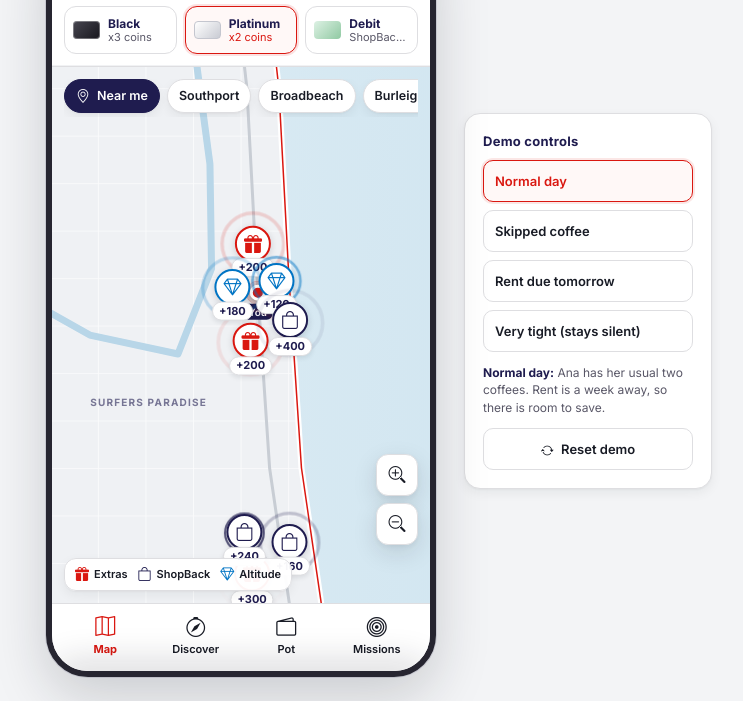
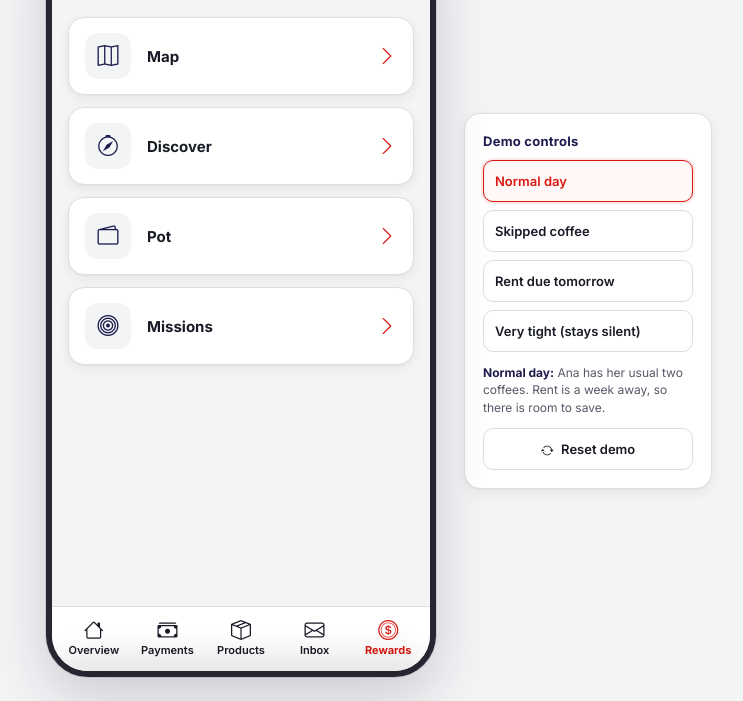
Before and after one commit to AnithaGandham8/Westpac-Treasure-Map, a plain HTML site: page index.html in a window 1280 px wide. Shown: the part 99-800 px from the top of the page, without its empty margins (261-1004 px from the left). Drawn offline with Linux system fonts and the light colour scheme.

Commit message:
redesing

```diff
--- a/app.js
+++ b/app.js
@@ -757,7 +757,13 @@
 
   /* ======================= 9. tabs, demo, init ======================= */
   function showTab(id) {
-    $$('.tab').forEach((t) => t.classList.toggle('is-active', t.dataset.tab === id));
+    const allowed = ['home', 'map', 'discover', 'pot', 'missions'];
+    if (!allowed.includes(id)) return;
+    $('#app').dataset.currentView = id;
+    $('#home-back').hidden = id === 'home';
+    $('#coin-counter').hidden = id === 'home';
+    $('#powerup').hidden = id === 'home';
+    $('#hello').hidden = id === 'home';
     $$('.screen').forEach((s) => s.classList.toggle('is-active', s.dataset.screen === id));
     closeSheet();
     if (id === 'map') renderMap();
@@ -790,7 +796,7 @@
     bindGoalSearch();
     bindPot();
 
-    $$('.tab').forEach((t) => t.addEventListener('click', () => showTab(t.dataset.tab)));
+    $$('[data-tab]').forEach((item) => item.addEventListener('click', () => showTab(item.dataset.tab)));
     $('#coin-counter').addEventListener('click', () => showTab('pot'));
     $('#sheet-backdrop').addEventListener('click', closeSheet);
     document.addEventListener('keydown', (e) => { if (e.key === 'Escape') closeSheet(); });
@@ -815,11 +821,11 @@
   }
 
   // Hooks for other tabs (goal search, AI picks, Missions)
-  // Coins fly from an element to the Pot tab, then the Pot refreshes (used by Me vs Me)
+  // Coins fly to the visible balance in the header, then the Pot refreshes (used by Me vs Me)
   function sendToPot(fromEl) {
-    coinBurst(fromEl, $('[data-tab="pot"]'), () => {
-      const tab = $('[data-tab="pot"]');
-      tab.classList.remove('bump'); void tab.offsetWidth; tab.classList.add('bump');
+    coinBurst(fromEl, $('#coin-counter'), () => {
+      const counter = $('#coin-counter');
+      counter.classList.remove('bump'); void counter.offsetWidth; counter.classList.add('bump');
     });
     $('#pot-dot').classList.add('is-on');
     renderPot();
--- a/index.html
+++ b/index.html
@@ -13,27 +13,57 @@
 <body class="wp-theme">
   <div class="stage">
     <!-- ================= PHONE ================= -->
-    <div class="phone" id="app">
+    <div class="phone" id="app" data-current-view="home">
       <header class="topbar">
+        <button class="home-back" id="home-back" type="button" data-tab="home" aria-label="Back to home" hidden>
+          <i class="bi bi-arrow-left" aria-hidden="true"></i>
+        </button>
         <div class="brand">
           <span class="brand-mark" aria-hidden="true"><i class="bi bi-map"></i></span>
           <div>
             <div class="brand-title">Treasure <span>Map</span></div>
-            <div class="brand-sub" id="hello">Hi Ana 👋</div>
+            <div class="brand-sub" id="hello" hidden>Hi Ana 👋</div>
           </div>
         </div>
-        <button class="coin-counter" id="coin-counter" type="button" aria-label="Your coins">
+        <button class="coin-counter" id="coin-counter" type="button" aria-label="Your coins" hidden>
           <span class="coin-ico" data-icon="coin"></span>
           <span id="coin-count">0</span>
         </button>
       </header>
 
       <!-- Card power-up switcher -->
-      <div class="powerup" id="powerup" role="radiogroup" aria-label="Your card power-up"></div>
+      <div class="powerup" id="powerup" role="radiogroup" aria-label="Your card power-up" hidden></div>
 
       <main class="screens">
+        <!-- HOME: one card per existing destination -->
+        <section class="screen home-screen is-active" id="screen-home" data-screen="home">
+          <nav class="home-menu" aria-label="Main menu">
+            <button type="button" class="home-card" data-tab="map">
+              <span class="home-card-icon" aria-hidden="true"><i class="bi bi-map"></i></span>
+              <span class="home-card-title">Map</span>
+              <i class="bi bi-chevron-right home-card-arrow" aria-hidden="true"></i>
+            </button>
+            <button type="button" class="home-card" data-tab="discover">
+              <span class="home-card-icon" aria-hidden="true"><i class="bi bi-compass"></i></span>
+              <span class="home-card-title">Discover</span>
+              <i class="bi bi-chevron-right home-card-arrow" aria-hidden="true"></i>
+            </button>
+            <button type="button" class="home-card" data-tab="pot">
+              <span class="home-card-icon" aria-hidden="true"><i class="bi bi-wallet2"></i></span>
+              <span class="home-card-title">Pot</span>
+              <i class="bi bi-chevron-right home-card-arrow" aria-hidden="true"></i>
+              <i class="home-card-dot" id="pot-dot" aria-hidden="true"></i>
+            </button>
+            <button type="button" class="home-card" data-tab="missions">
+              <span class="home-card-icon" aria-hidden="true"><i class="bi bi-bullseye"></i></span>
+              <span class="home-card-title">Missions</span>
+              <i class="bi bi-chevron-right home-card-arrow" aria-hidden="true"></i>
+            </button>
+          </nav>
+        </section>
+
         <!-- MAP -->
-        <section class="screen is-active" id="screen-map" data-screen="map">
+        <section class="screen" id="screen-map" data-screen="map">
           <div class="map" id="map">
             <svg id="map-svg" preserveAspectRatio="none" aria-label="Map of the Gold Coast"></svg>
             <div class="map-labels" id="map-labels"></div>
@@ -77,11 +107,22 @@
         </section>
       </main>
 
-      <nav class="tabbar" aria-label="Main">
-          <button type="button" class="tab is-active" data-tab="map"><i class="bi bi-map" aria-hidden="true"></i>Map</button>
-        <button type="button" class="tab" data-tab="discover"><i class="bi bi-compass" aria-hidden="true"></i>Discover</button>
-        <button type="button" class="tab" data-tab="pot"><i class="bi bi-wallet2" aria-hidden="true"></i>Pot<i class="tab-dot" id="pot-dot"></i></button>
-        <button type="button" class="tab" data-tab="missions"><i class="bi bi-bullseye" aria-hidden="true"></i>Missions</button>
+      <nav class="bottom-nav" aria-label="Main navigation">
+        <button type="button" class="bottom-tab" aria-disabled="true" tabindex="-1">
+          <i class="bi bi-house" aria-hidden="true"></i><span>Overview</span>
+        </button>
+        <button type="button" class="bottom-tab" aria-disabled="true" tabindex="-1">
+          <i class="bi bi-cash-stack" aria-hidden="true"></i><span>Payments</span>
+        </button>
+        <button type="button" class="bottom-tab" aria-disabled="true" tabindex="-1">
+          <i class="bi bi-box-seam" aria-hidden="true"></i><span>Products</span>
+        </button>
+        <button type="button" class="bottom-tab" aria-disabled="true" tabindex="-1">
+          <i class="bi bi-envelope" aria-hidden="true"></i><span>Inbox</span>
+        </button>
+        <button type="button" class="bottom-tab is-active" data-tab="home" aria-current="page">
+          <i class="bi bi-coin" aria-hidden="true"></i><span>Rewards</span>
+        </button>
       </nav>
 
       <div class="sheet-backdrop" id="sheet-backdrop"></div>
--- a/westpac.css
+++ b/westpac.css
@@ -97,11 +97,26 @@ body.wp-theme .bi { display: inline-block; line-height: 1; vertical-align: -.08e
   box-shadow: 0 20px 54px rgba(24, 27, 37, .18), 0 0 0 1px rgba(31, 28, 79, .12);
 }
 .topbar {
+  gap: 10px;
   min-height: 66px;
   padding: 13px 16px 10px;
   background: #FFFFFF;
   border-bottom: 1px solid #F1F2F4;
 }
+.home-back {
+  flex: 0 0 40px;
+  width: 40px;
+  height: 40px;
+  display: grid;
+  place-items: center;
+  border: 1px solid var(--wp-border-card);
+  border-radius: 12px;
+  color: var(--wp-indigo);
+  background: #FFFFFF;
+  font-size: 19px;
+}
+.home-back:hover { color: var(--wp-red); background: #FFF8F7; border-color: #F3C5C1; }
+.home-back[hidden] { display: none !important; }
 .brand { gap: 10px; }
 .brand-mark {
   width: 38px;
@@ -178,6 +193,101 @@ body.wp-theme .bi { display: inline-block; line-height: 1; vertical-align: -.08e
 .screen::-webkit-scrollbar { display: block; width: 4px; }
 .screen::-webkit-scrollbar-thumb { background: #C8CBD2; border-radius: 8px; }
 .screen-pad { padding: 14px 16px 28px; }
+
+.home-screen { padding: 20px 16px 28px; }
+.home-menu {
+  display: grid;
+  width: 100%;
+  max-width: 540px;
+  gap: 12px;
+  margin: 0 auto;
+}
+.home-card {
+  position: relative;
+  width: 100%;
+  min-height: 78px;
+  display: grid;
+  grid-template-columns: 48px 1fr 24px;
+  align-items: center;
+  gap: 14px;
+  padding: 14px 16px;
+  text-align: left;
+  color: var(--wp-indigo);
+  background: #FFFFFF;
+  border: 1px solid var(--wp-border-card);
+  border-radius: var(--radius-card);
+  box-shadow: var(--wp-shadow-card);
+  transition: border-color .16s ease, background-color .16s ease, box-shadow .16s ease, transform .16s ease;
+}
+.home-card:hover {
+  color: var(--wp-indigo);
+  background: #FFFFFF;
+  border-color: #F3C5C1;
+  box-shadow: var(--wp-shadow-float);
+  transform: translateY(-1px);
+}
+.home-card:active { transform: translateY(0); }
+.home-card-icon {
+  width: 46px;
+  height: 46px;
+  display: grid;
+  place-items: center;
+  color: var(--wp-indigo);
+  background: #F3F4F6;
+  border-radius: 13px;
+  font-size: 21px;
+}
+.home-card-title { font-size: 15px; font-weight: 650; }
+.home-card-arrow { justify-self: end; color: var(--wp-red); font-size: 20px; }
+.home-card-dot {
+  position: absolute;
+  top: 15px;
+  left: 49px;
+  width: 9px;
+  height: 9px;
+  border: 2px solid #FFFFFF;
+  border-radius: 50%;
+  background: var(--wp-red);
+  transform: scale(0);
+  transition: transform .2s ease-out;
+}
+.home-card-dot.is-on { transform: scale(1); }
+.phone[data-current-view="home"] .powerup,
+.phone[data-current-view="home"] .coin-counter { display: none; }
+
+.bottom-nav {
+  position: relative;
+  z-index: 6;
+  flex: 0 0 auto;
+  display: grid;
+  grid-template-columns: repeat(5, minmax(0, 1fr));
+  gap: 2px;
+  padding: 6px 6px max(8px, env(safe-area-inset-bottom));
+  background: #FFFFFF;
+  border-top: 1px solid var(--wp-border-card);
+}
+.bottom-tab {
+  min-width: 0;
+  min-height: 50px;
+  display: flex;
+  flex-direction: column;
+  align-items: center;
+  justify-content: center;
+  gap: 3px;
+  padding: 4px 2px;
+  color: var(--wp-text-secondary);
+  background: transparent;
+  border: 0;
+  border-radius: 10px;
+  font-size: 11px;
+  line-height: 1.1;
+  font-weight: 550;
+  white-space: nowrap;
+}
+.bottom-tab[aria-disabled="true"] { cursor: default; }
+.bottom-tab .bi { font-size: 20px; line-height: 1; }
+.bottom-tab.is-active { color: var(--wp-red); font-weight: 650; }
+.bottom-tab:focus-visible { outline-offset: -2px; }
 
 .chip {
   min-height: 36px;
@@ -291,26 +401,6 @@ body.wp-theme .bi { display: inline-block; line-height: 1; vertical-align: -.08e
 .marker.is-used .marker-coins { color: #FFFFFF; background: var(--wp-success); border-color: var(--wp-success); }
 .marker.is-glow .marker-icon { box-shadow: 0 0 0 4px rgba(218, 23, 16, .12), 0 0 18px var(--src-glow); }
 .marker:focus-visible .marker-icon { outline: 3px solid var(--wp-indigo); outline-offset: 3px; }
-
-.tabbar {
-  min-height: 66px;
-  padding: 7px 8px max(8px, env(safe-area-inset-bottom));
-  background: #FFFFFF;
-  border-top: 1px solid var(--wp-border-card);
-}
-.tab {
-  min-width: 64px;
-  min-height: 48px;
-  gap: 4px;
-  color: var(--wp-text-secondary);
-  font-size: 11px;
-  font-weight: 550;
-}
-.tab .bi { font-size: 20px; transition: transform .18s ease; }
-.tab.is-active { color: var(--wp-red); font-weight: 650; }
-.tab.is-active .bi { transform: translateY(-1px); }
-.tab.bump .bi { animation: bump .5s ease-out; }
-.tab-dot { background: var(--wp-red); border-color: #FFFFFF; }
 
 .sheet-backdrop { background: rgba(24, 27, 37, .38); }
 .sheet {
```
Also changed, not shown: 3 other files.
